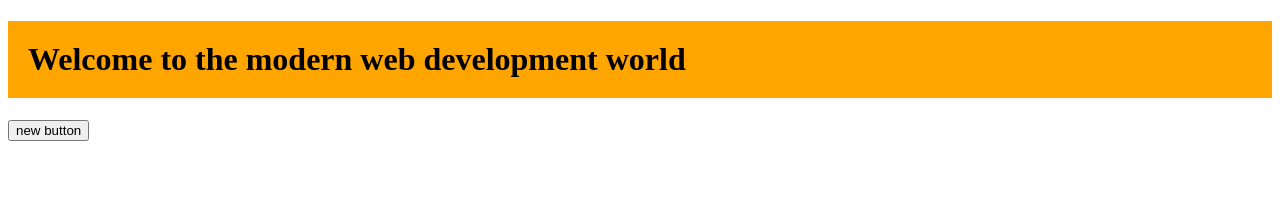
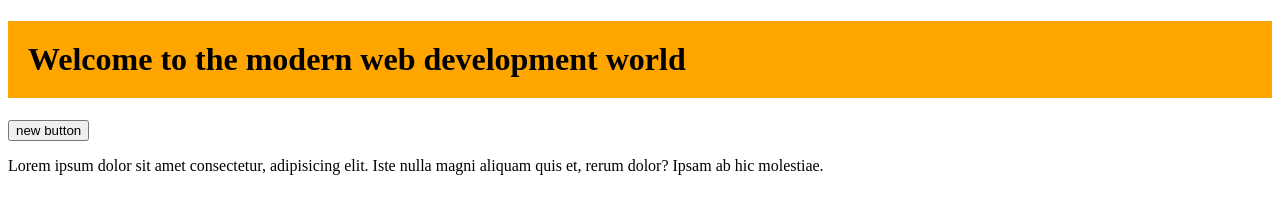
Before and after one commit to Rayquaza001/rayssecondrepo, a plain HTML site: page index.html in a window 1280 px wide. Drawn offline with Linux system fonts and the light colour scheme.

Commit message:
added new para

```diff
--- a/index.html
+++ b/index.html
@@ -9,5 +9,7 @@
 <body>
     <h1>Welcome to the modern web development world</h1>
     <button>new button</button>
+    <p>Lorem ipsum dolor sit amet consectetur, adipisicing elit. Iste nulla magni aliquam quis et, rerum dolor? Ipsam ab hic molestiae.
+    </p>
 </body>
 </html>
```
